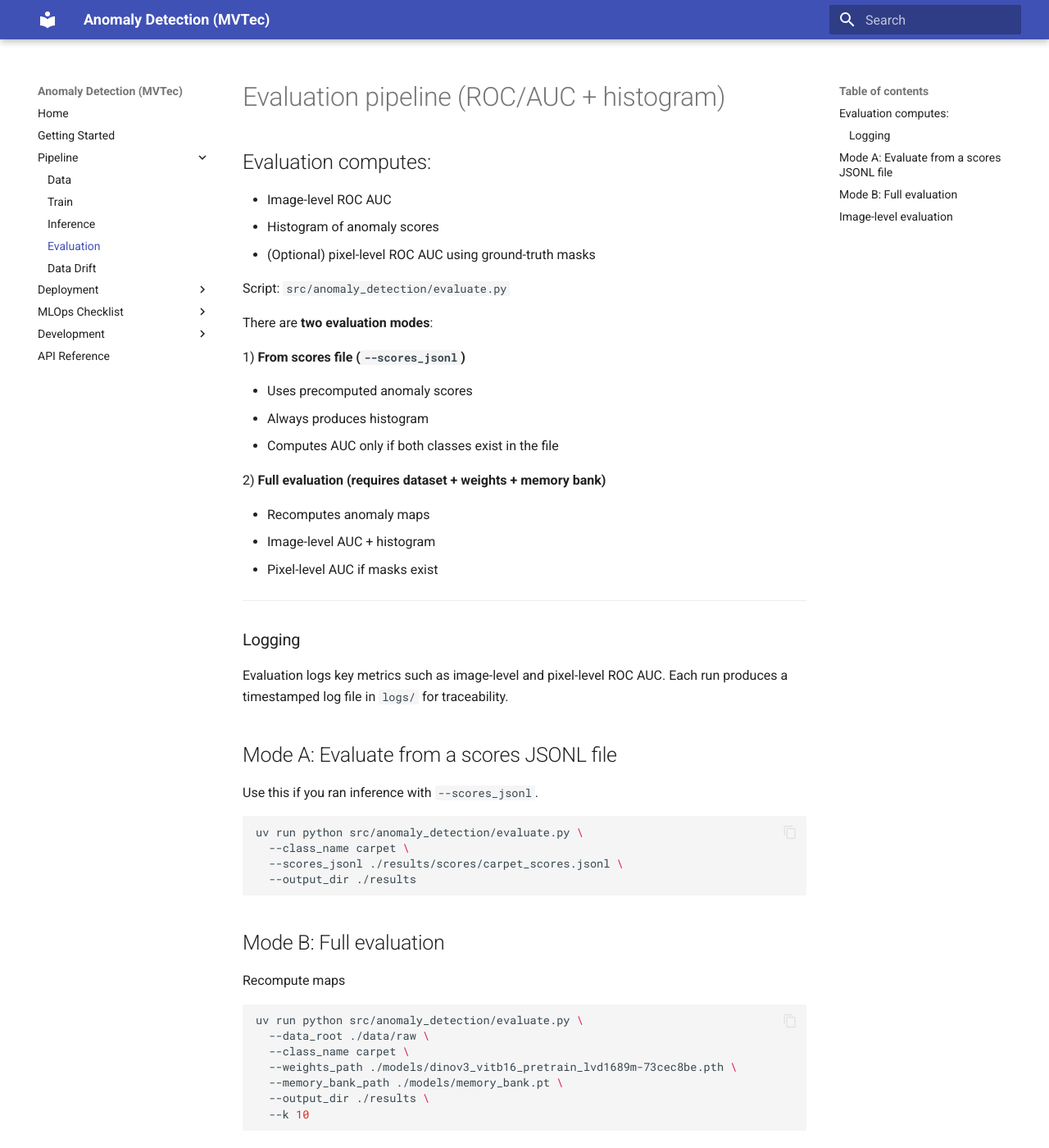
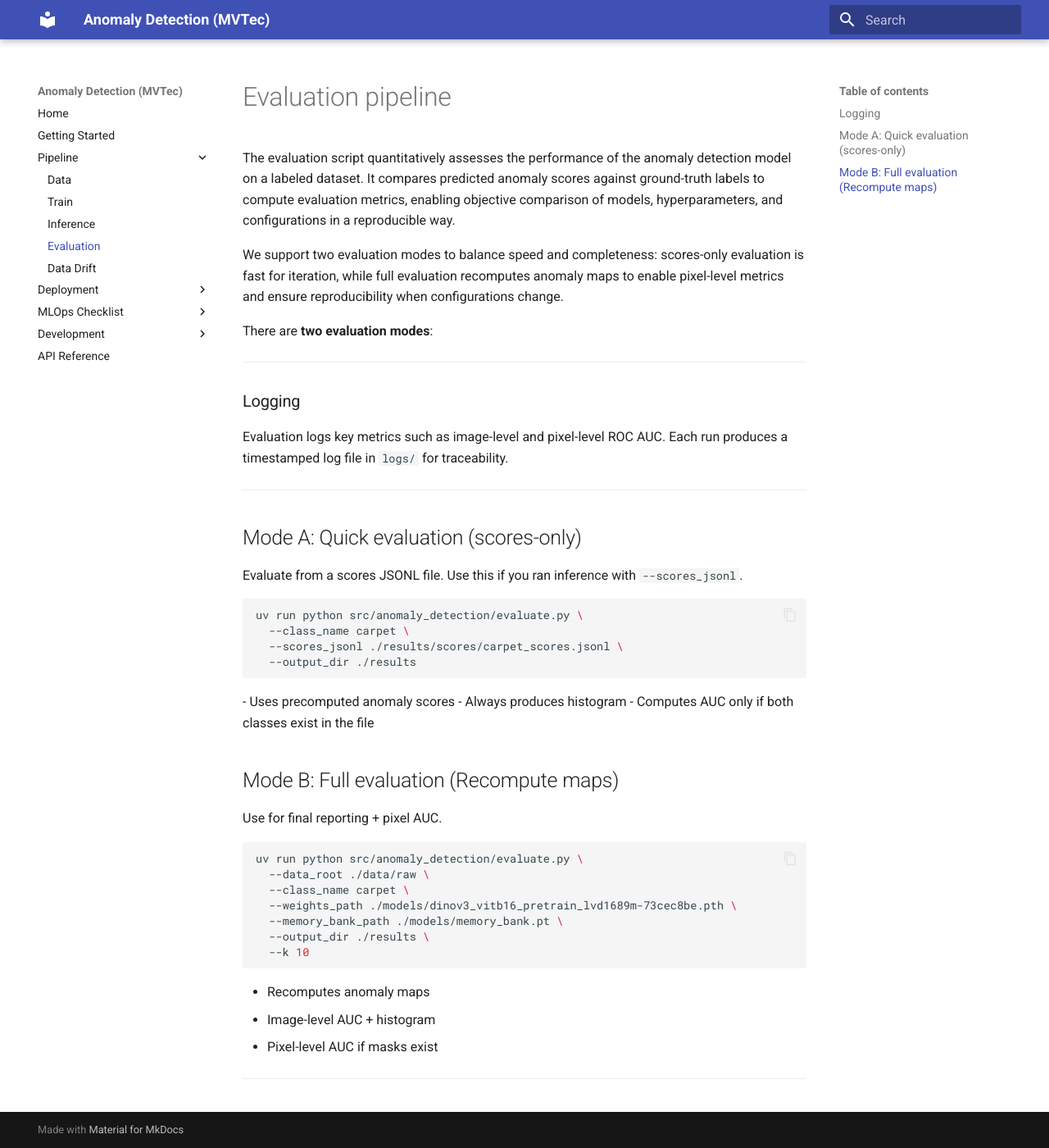
Before and after one commit to Kxlar/MLOPs_Project, an MkDocs documentation site: the page built from docs/source/pipeline/evaluation.md, in a window 1280 px wide and 1400 px high. Shown: the whole window at 82% size. Built offline with MkDocs 1.6.1 and Material for MkDocs 9.7.7, drawn with Linux system fonts in a browser that asks for light colours; some of the changed text lies outside the part shown.

````diff
--- a/docs/source/pipeline/evaluation.md
+++ b/docs/source/pipeline/evaluation.md
@@ -1,27 +1,13 @@
 
 
-# Evaluation pipeline (ROC/AUC + histogram)
+# Evaluation pipeline
 
-##Evaluation computes:
-- Image-level ROC AUC
-- Histogram of anomaly scores
-- (Optional) pixel-level ROC AUC using ground-truth masks
+The evaluation script quantitatively assesses the performance of the anomaly detection model on a labeled dataset. It compares predicted anomaly scores against ground-truth labels to compute evaluation metrics, enabling objective comparison of models, hyperparameters, and configurations in a reproducible way.
 
-Script: `src/anomaly_detection/evaluate.py`
+We support two evaluation modes to balance speed and completeness: scores-only evaluation is fast for iteration, while full evaluation recomputes anomaly maps to enable pixel-level metrics and ensure reproducibility when configurations change.
+
 
 There are **two evaluation modes**:
-
-1) **From scores file (`--scores_jsonl`)**
-
-   - Uses precomputed anomaly scores
-   - Always produces histogram
-   - Computes AUC only if both classes exist in the file
-
-2) **Full evaluation (requires dataset + weights + memory bank)**
-
-   - Recomputes anomaly maps
-   - Image-level AUC + histogram
-   - Pixel-level AUC if masks exist
 
 ---
 
@@ -30,10 +16,12 @@ There are **two evaluation modes**:
 Evaluation logs key metrics such as image-level and pixel-level ROC AUC.
 Each run produces a timestamped log file in `logs/` for traceability.
 
+---
 
-## Mode A: Evaluate from a scores JSONL file
 
-Use this if you ran inference with `--scores_jsonl`.
+## Mode A: Quick evaluation (scores-only)
+
+Evaluate from a scores JSONL file. Use this if you ran inference with `--scores_jsonl`.
 
 ```bash
 uv run python src/anomaly_detection/evaluate.py \
@@ -41,11 +29,14 @@ uv run python src/anomaly_detection/evaluate.py \
   --scores_jsonl ./results/scores/carpet_scores.jsonl \
   --output_dir ./results
 ```
+   - Uses precomputed anomaly scores
+   - Always produces histogram
+   - Computes AUC only if both classes exist in the file
 
 
-## Mode B: Full evaluation
+## Mode B: Full evaluation (Recompute maps)
 
-Recompute maps
+Use for final reporting + pixel AUC.
 
 ```bash
 uv run python src/anomaly_detection/evaluate.py \
@@ -57,19 +48,8 @@ uv run python src/anomaly_detection/evaluate.py \
   --k 10
 ```
 
-## Image-level evaluation
-
-Skip pixel evaluation
-
-```bash
-uv run python src/anomaly_detection/evaluate.py \
-  --data_root ./data/raw \
-  --class_name carpet \
-  --weights_path ./models/dinov3_vitb16_pretrain_lvd1689m-73cec8be.pth \
-  --memory_bank_path ./models/memory_bank.pt \
-  --output_dir ./results \
-  --hist_only
-```
-
+   - Recomputes anomaly maps
+   - Image-level AUC + histogram
+   - Pixel-level AUC if masks exist
 
 ---
````
Also changed, not shown: docs/source/deployment/docker.md (+6 -4 lines), docs/source/pipeline/data.md (+16 -21 lines), docs/source/pipeline/inference.md (+15 -29 lines), docs/source/pipeline/train.md (+12 -13 lines).
